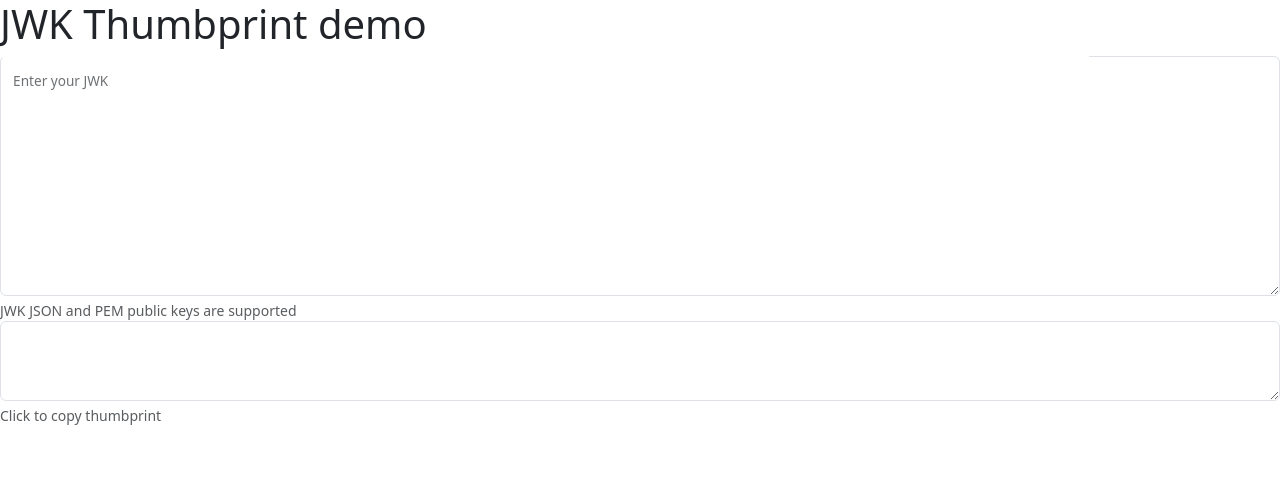
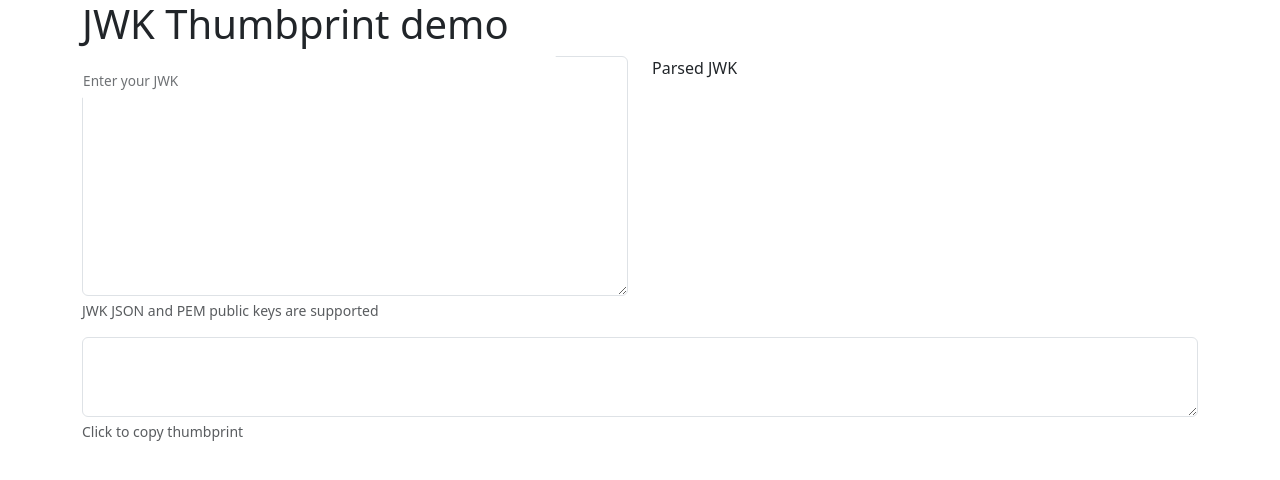
Before and after one commit to gcochard/jwk-thumbprint, a plain HTML site: page index.html in a window 1280 px wide. Drawn offline with nearby package versions, Linux system fonts and the light colour scheme.

Commit message:
Add jwk output, better layout

```diff
--- a/index.html
+++ b/index.html
@@ -7,18 +7,30 @@
     <link href="https://cdn.jsdelivr.net/npm/bootstrap@5.3.1/dist/css/bootstrap.min.css" rel="stylesheet" integrity="sha384-4bw+/aepP/YC94hEpVNVgiZdgIC5+VKNBQNGCHeKRQN+PtmoHDEXuppvnDJzQIu9" crossorigin="anonymous">
   </head>
   <body>
+    <div class="container">
       <h1>JWK Thumbprint demo</h1>
-    <di class="form-floating mb-3">
+      <div class="row">
+        <div class="form-floating mb-3 col-md">
           <textarea class="form-control" id="jwk-input" style="height: 15em;"></textarea>
           <label for="jwk-input" class="form-control">Enter your JWK</label>
           <div class="form-text">
             JWK JSON and PEM public keys are supported
           </div>
         </div>
-    <div>
+        <div class="col-md">
+          <div class="row">
+            <div class="col">Parsed JWK</div>
+            <pre class="col" id="jwk-output"></pre>
+          </div>
+        </div>
+      </div>
+      <div class="row">
+        <div class="col-md">
           <textarea class="form-control" id="thumbprint-output" style="height: 5em;" readonly></textarea>
           <div class="form-text">
             Click to copy thumbprint
+          </div>
+        </div>
       </div>
     </div>
     <script src="https://cdn.jsdelivr.net/npm/bootstrap@5.3.1/dist/js/bootstrap.min.js" integrity="sha384-Rx+T1VzGupg4BHQYs2gCW9It+akI2MM/mndMCy36UVfodzcJcF0GGLxZIzObiEfa" crossorigin="anonymous"></script>
--- a/js/main.js
+++ b/js/main.js
@@ -1,6 +1,7 @@
 import * as jose from 'https://cdn.jsdelivr.net/npm/jose@4.14.4/+esm';
 const jwkInput = document.getElementById('jwk-input');
 const thumbprintOutput = document.getElementById('thumbprint-output');
+const jwkOutput = document.getElementById('jwk-output');
 jwkInput.addEventListener('change', async ev => {
     const val = jwkInput.value;
     let jwk = {};
@@ -24,6 +25,7 @@ jwkInput.addEventListener('change', async ev => {
         thumbprintOutput.value = 'Invalid key';
         return;
     }
+    jwkOutput.innerText = JSON.stringify(jwk);
     try {
         const thumbprint = await jose.calculateJwkThumbprint(jwk);
         thumbprintOutput.value = thumbprint;
```
Lines whose indentation alone changed are shown as unchanged.
